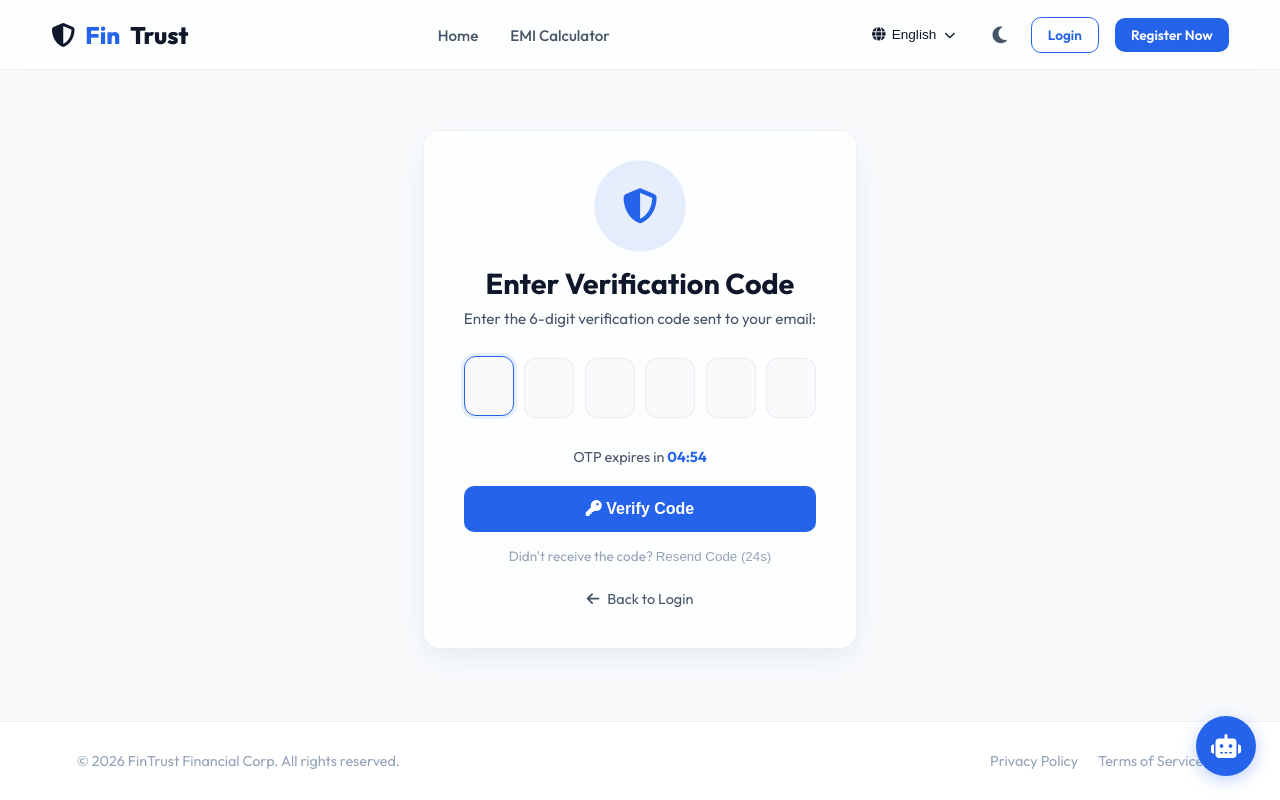
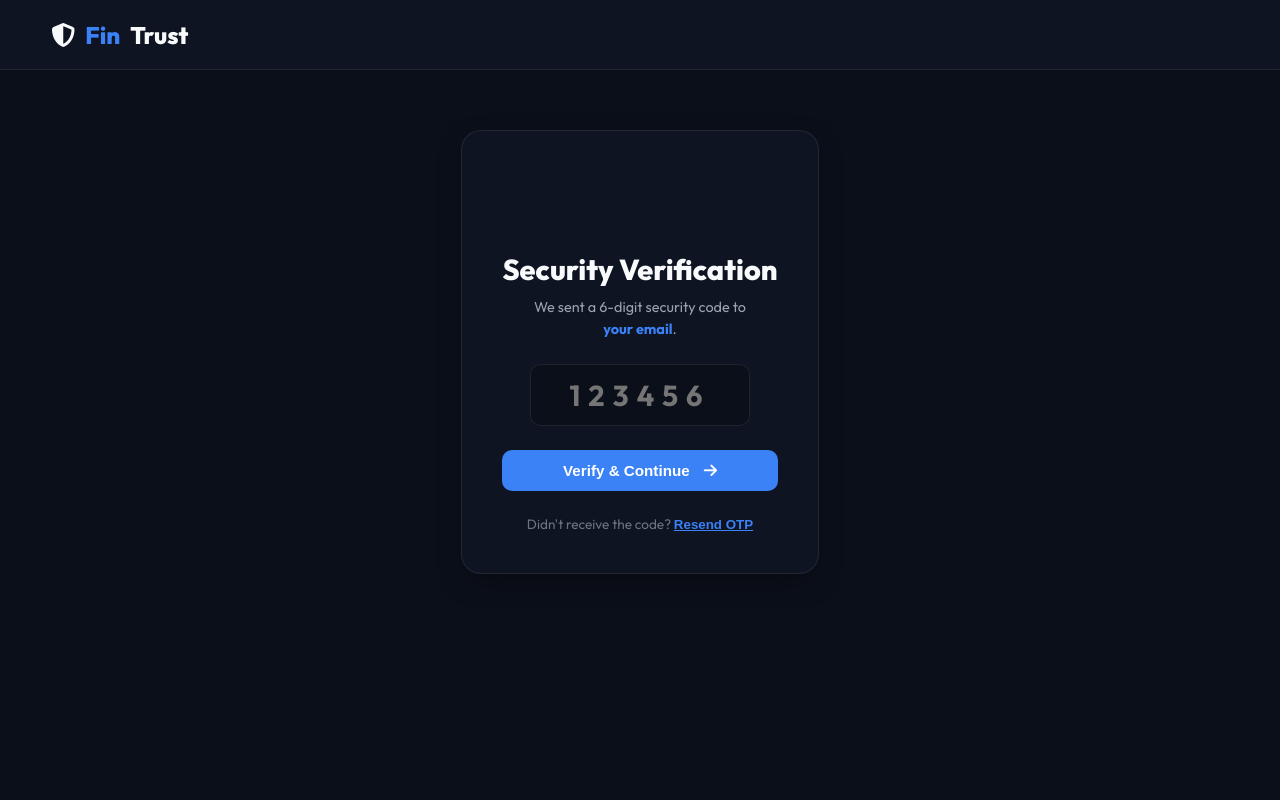
Before and after one commit to ayushchaudhary98012-commits/Fincheck2.o, a Flask app: template backend/templates/verify_otp.html in a window 1280 px wide. Run offline with Flask 3, Linux system fonts and the light colour scheme; the template is opened without the code that fills it, so the values that code supplies are empty; some libraries are stand-ins or nearby versions.

Commit message:
Add interactive live OTP hint and auto-fill helper for verification screen

```diff
--- a/backend/templates/verify_otp.html
+++ b/backend/templates/verify_otp.html
@@ -1,405 +1,152 @@
-{% extends "base.html" %}
+<!DOCTYPE html>
+<html lang="en" data-theme="dark">
+<head>
+    <meta charset="UTF-8">
+    <meta name="viewport" content="width=device-width, initial-scale=1.0">
+    <title>FinTrust | Verify Passcode</title>
+    <link rel="stylesheet" href="https://cdnjs.cloudflare.com/ajax/libs/font-awesome/6.4.0/css/all.min.css">
+    <link rel="stylesheet" href="static/css/styles.css">
+    <script>
+        (function() {
+            const storedTheme = localStorage.getItem('fintrust_theme') || 'dark';
+            document.documentElement.setAttribute('data-theme', storedTheme);
+        })();
+    </script>
+</head>
+<body>
+    <nav class="navbar">
+        <a href="index.html" class="nav-brand">
+            <i class="fas fa-shield-halved"></i>
+            <span>Fin</span> Trust
+        </a>
+    </nav>
 
-{% block title %}FinTrust | Two-Factor Verification{% endblock %}
+    <main class="main-content" style="max-width: 450px; margin: 60px auto; padding: 0 20px;">
+        <div class="glass-panel" style="padding: 40px; border-radius: 20px; text-align: center;">
+            <div style="font-size: 3rem; color: var(--primary); margin-bottom: 20px;">
+                <i class="fas fa-shield-check"></i>
+            </div>
 
-{% block content %}
-<style>
-    .otp-card {
-        max-width: 480px;
-        margin: 60px auto;
-        padding: 40px;
-        text-align: center;
-    }
+            <h2 style="font-size: 1.8rem; font-weight: 800; color: var(--text-primary); margin-bottom: 10px;">Security Verification</h2>
+            <p style="color: var(--text-secondary); font-size: 0.9rem; margin-bottom: 24px; line-height: 1.5;">
+                We sent a 6-digit security code to <br><strong id="display-email" style="color: var(--primary);">your email</strong>.
+            </p>
 
-    .security-icon {
-        width: 70px;
-        height: 70px;
-        border-radius: 50%;
-        background-color: var(--primary-light);
-        color: var(--primary);
-        display: inline-flex;
-        align-items: center;
-        justify-content: center;
-        font-size: 2.2rem;
-        margin-bottom: 24px;
-        animation: pulse 2s infinite;
-    }
+            <form id="otp-form">
+                <input type="hidden" id="otp-email" name="email">
 
-    .otp-title {
-        font-size: 1.8rem;
-        font-weight: 700;
-        margin-bottom: 8px;
-        color: var(--text-primary);
-    }
+                <div style="display: flex; gap: 10px; justify-content: center; margin-bottom: 24px;">
+                    <input type="text" maxlength="6" id="otp-input" class="form-control" placeholder="123456" style="text-align: center; font-size: 1.8rem; letter-spacing: 8px; font-weight: 700; width: 220px;" required>
+                </div>
 
-    .otp-subtitle {
-        color: var(--text-secondary);
-        font-size: 0.95rem;
-        margin-bottom: 30px;
-    }
+                <button type="submit" id="btn-verify" class="btn btn-primary" style="width: 100%; padding: 12px; font-weight: 600;">
+                    Verify & Continue <i class="fas fa-arrow-right" style="margin-left: 6px;"></i>
+                </button>
+            </form>
 
-    .otp-email-highlight {
-        font-weight: 600;
-        color: var(--text-primary);
-    }
+            <div style="margin-top: 24px; font-size: 0.85rem; color: var(--text-muted);">
+                Didn't receive the code?
+                <button id="btn-resend" style="background: none; border: none; color: var(--primary); font-weight: 600; cursor: pointer; text-decoration: underline;">Resend OTP</button>
+            </div>
+        </div>
+    </main>
 
-    .otp-input-group {
-        display: flex;
-        justify-content: space-between;
-        gap: 8px;
-        margin: 30px 0;
-    }
+    <script src="static/js/config.js"></script>
+    <script src="static/js/app.js"></script>
+    <script>
+        document.addEventListener('DOMContentLoaded', async () => {
+            const urlParams = new URLSearchParams(window.location.search);
+            const email = urlParams.get('email') || '';
 
-    .otp-box {
-        width: 50px;
-        height: 60px;
-        font-size: 1.8rem;
-        font-weight: 700;
-        text-align: center;
-        border-radius: 12px;
-        border: 1px solid var(--glass-border);
-        background-color: var(--bg-primary);
-        color: var(--text-primary);
-        transition: var(--transition);
-    }
+            document.getElementById('otp-email').value = email;
+            if (email) {
+                document.getElementById('display-email').innerText = email;
 
-    .otp-box:focus {
-        outline: none;
-        border-color: var(--primary);
-        box-shadow: 0 0 0 3px var(--primary-light);
-        transform: translateY(-2px);
-    }
+                // Fetch live verification code helper for testing convenience
+                try {
+                    const res = await apiFetch(`/dev/get-otp/${encodeURIComponent(email)}`);
+                    if (res.ok) {
+                        const data = await res.json();
+                        if (data.otp) {
+                            let hintDiv = document.getElementById('otp-demo-hint');
+                            if (!hintDiv) {
+                                hintDiv = document.createElement('div');
+                                hintDiv.id = 'otp-demo-hint';
+                                hintDiv.style.cssText = "margin-top: 18px; padding: 12px; background: rgba(59, 130, 246, 0.15); border: 1px solid rgba(59, 130, 246, 0.3); border-radius: 12px; font-size: 0.85rem; color: #60a5fa; cursor: pointer; transition: all 0.2s ease;";
+                                document.getElementById('otp-form').appendChild(hintDiv);
+                            }
+                            hintDiv.innerHTML = `🔑 <strong>Live Verification Passcode:</strong> <span style="font-family: monospace; font-weight: 800; font-size: 1.2rem; letter-spacing: 3px; color: #fff; background: rgba(255,255,255,0.1); padding: 2px 8px; border-radius: 6px;">${data.otp}</span><br><small style="color: #94a3b8; margin-top: 4px; display: inline-block;">(Click box to auto-fill passcode)</small>`;
+                            hintDiv.onclick = () => {
+                                document.getElementById('otp-input').value = data.otp;
+                                showToast('Passcode auto-filled!', 'info');
+                            };
+                        }
+                    }
+                } catch (e) {
+                    console.log("OTP hint fetch skipped:", e);
+                }
+            }
 
-    .timer-container {
-        margin: 20px 0;
-        font-size: 0.9rem;
-        color: var(--text-secondary);
-    }
+            document.getElementById('otp-form').addEventListener('submit', async (e) => {
+                e.preventDefault();
+                const otp = document.getElementById('otp-input').value.trim();
+                const submitBtn = document.getElementById('btn-verify');
 
-    .timer-count {
-        font-weight: 700;
-        color: var(--primary);
-    }
+                submitBtn.disabled = true;
+                submitBtn.innerHTML = '<i class="fas fa-spinner fa-spin"></i> Verifying...';
 
-    .btn-verify {
-        width: 100%;
-        padding: 14px;
-        font-size: 1rem;
-        margin-bottom: 15px;
-    }
+                try {
+                    const response = await apiFetch('/api/auth/verify-otp', {
+                        method: 'POST',
+                        body: JSON.stringify({ email, otp })
+                    });
+                    const data = await response.json();
 
-    .resend-container {
-        font-size: 0.85rem;
-        color: var(--text-muted);
-    }
-
-    .resend-link {
-        color: var(--primary);
-        text-decoration: none;
-        font-weight: 600;
-        background: none;
-        border: none;
-        padding: 0;
-        cursor: pointer;
-        transition: var(--transition);
-    }
-
-    .resend-link:disabled {
-        color: var(--text-muted);
-        cursor: not-allowed;
-        font-weight: 500;
-    }
-
-    .back-link {
-        display: inline-flex;
-        align-items: center;
-        gap: 8px;
-        color: var(--text-secondary);
-        text-decoration: none;
-        font-size: 0.9rem;
-        margin-top: 25px;
-        transition: var(--transition);
-    }
-
-    .back-link:hover {
-        color: var(--primary);
-    }
-
-    @keyframes pulse {
-        0% {
-            box-shadow: 0 0 0 0 rgba(37, 99, 235, 0.4);
-        }
-        70% {
-            box-shadow: 0 0 0 15px rgba(37, 99, 235, 0);
-        }
-        100% {
-            box-shadow: 0 0 0 0 rgba(37, 99, 235, 0);
-        }
-    }
-
-    .spinner-loader {
-        display: none;
-        margin-right: 8px;
-    }
-</style>
-
-<div class="glass-panel otp-card">
-    <div class="security-icon">
-        <i class="fas fa-shield-halved"></i>
-    </div>
-
-    <h2 class="otp-title">Enter Verification Code</h2>
-    <p class="otp-subtitle">Enter the 6-digit verification code sent to your email:<br>
-        <span class="otp-email-highlight">{{ email }}</span>
-    </p>
-
-    <form id="form-otp" autocomplete="off">
-        <div class="otp-input-group">
-            <input type="text" class="otp-box" maxlength="1" data-index="1" pattern="[0-9]*" inputmode="numeric" required autofocus>
-            <input type="text" class="otp-box" maxlength="1" data-index="2" pattern="[0-9]*" inputmode="numeric" required>
-            <input type="text" class="otp-box" maxlength="1" data-index="3" pattern="[0-9]*" inputmode="numeric" required>
-            <input type="text" class="otp-box" maxlength="1" data-index="4" pattern="[0-9]*" inputmode="numeric" required>
-            <input type="text" class="otp-box" maxlength="1" data-index="5" pattern="[0-9]*" inputmode="numeric" required>
-            <input type="text" class="otp-box" maxlength="1" data-index="6" pattern="[0-9]*" inputmode="numeric" required>
-        </div>
-
-        <div class="timer-container">
-            OTP expires in <span class="timer-count" id="expiry-timer">05:00</span>
-        </div>
-
-        <button type="submit" id="btn-verify" class="btn btn-primary btn-verify">
-            <i class="fas fa-circle-notch fa-spin spinner-loader" id="verify-spinner"></i>
-            <span id="verify-text"><i class="fas fa-key"></i> Verify Code</span>
-        </button>
-    </form>
-
-    <div class="resend-container">
-        Didn't receive the code?
-        <button id="btn-resend" class="resend-link" disabled>Resend Code (30s)</button>
-    </div>
-
-    <a href="/login" class="back-link">
-        <i class="fas fa-arrow-left"></i> Back to Login
-    </a>
-</div>
-{% endblock %}
-
-{% block scripts %}
-<script>
-    document.addEventListener('DOMContentLoaded', () => {
-        const otpBoxes = document.querySelectorAll('.otp-box');
-        const formOtp = document.getElementById('form-otp');
-        const btnVerify = document.getElementById('btn-verify');
-        const verifyText = document.getElementById('verify-text');
-        const verifySpinner = document.getElementById('verify-spinner');
-        const btnResend = document.getElementById('btn-resend');
-        const expiryTimer = document.getElementById('expiry-timer');
-
-        const emailAddress = "{{ email }}";
-
-        // Timer settings
-        let expirySeconds = 300; // 5 minutes
-        let resendSeconds = 30; // 30 seconds resend lock
-        let expiryInterval = null;
-        let resendInterval = null;
-
-        function startExpiryTimer() {
-            clearInterval(expiryInterval);
-            expirySeconds = 300;
-            updateExpiryDisplay();
-
-            expiryInterval = setInterval(() => {
-                expirySeconds--;
-                updateExpiryDisplay();
-
-                if (expirySeconds <= 0) {
-                    clearInterval(expiryInterval);
-                    btnVerify.disabled = true;
-                    btnVerify.style.opacity = '0.5';
-                    btnVerify.style.cursor = 'not-allowed';
-                    verifyText.innerHTML = '<i class="fas fa-triangle-exclamation"></i> Code Expired';
-                    showToast('OTP has expired. Please request a new code.', 'error');
-
-                    // Enable resend immediately if expired
-                    btnResend.disabled = false;
-                    btnResend.innerText = "Generate New OTP";
-                }
-            }, 1000);
-        }
-
-        function updateExpiryDisplay() {
-            const minutes = Math.floor(expirySeconds / 60);
-            const seconds = expirySeconds % 60;
-            expiryTimer.innerText = `${String(minutes).padStart(2, '0')}:${String(seconds).padStart(2, '0')}`;
-        }
-
-        function startResendTimer() {
-            clearInterval(resendInterval);
-            resendSeconds = 30;
-            btnResend.disabled = true;
-            btnResend.innerText = `Resend Code (${resendSeconds}s)`;
-
-            resendInterval = setInterval(() => {
-                resendSeconds--;
-                if (resendSeconds <= 0) {
-                    clearInterval(resendInterval);
-                    btnResend.disabled = false;
-                    btnResend.innerText = "Resend Code";
-                } else {
-                    btnResend.innerText = `Resend Code (${resendSeconds}s)`;
-                }
-            }, 1000);
-        }
-
-        // Initial setup
-        startExpiryTimer();
-        startResendTimer();
-
-        // OTP Inputs Interactivity
-        otpBoxes.forEach((box, index) => {
-            box.addEventListener('input', (e) => {
-                // Keep only numeric values
-                box.value = box.value.replace(/[^0-9]/g, '');
-
-                if (box.value.length === 1 && index < otpBoxes.length - 1) {
-                    otpBoxes[index + 1].focus();
+                    if (data.success) {
+                        showToast('Verification successful!', 'success');
+                        const role = (data.user && data.user.role) || data.role || 'applicant';
+                        let targetPage = 'applicant_dashboard.html';
+                        if (role === 'admin') targetPage = 'admin_dashboard.html';
+                        else if (role === 'lender') targetPage = 'lender_dashboard.html';
+                        setTimeout(() => { window.location.href = targetPage; }, 800);
+                    } else {
+                        showToast(data.error || 'Invalid passcode.', 'error');
+                    }
+                } catch (err) {
+                    showToast('Verification error.', 'error');
+                } finally {
+                    submitBtn.disabled = false;
+                    submitBtn.innerHTML = 'Verify & Continue <i class="fas fa-arrow-right"></i>';
                 }
             });
 
-            box.addEventListener('keydown', (e) => {
-                if (e.key === 'Backspace' && box.value.length === 0 && index > 0) {
-                    otpBoxes[index - 1].focus();
-                }
-            });
-
-            box.addEventListener('paste', (e) => {
-                e.preventDefault();
-                const pastedData = (e.clipboardData || window.clipboardData).getData('text');
-                const cleanData = pastedData.replace(/[^0-9]/g, '').substring(0, 6);
-
-                if (cleanData.length > 0) {
-                    for (let i = 0; i < cleanData.length; i++) {
-                        if (otpBoxes[i]) {
-                            otpBoxes[i].value = cleanData[i];
+            document.getElementById('btn-resend').addEventListener('click', async () => {
+                try {
+                    const res = await apiFetch('/api/auth/send-otp', {
+                        method: 'POST',
+                        body: JSON.stringify({ email })
+                    });
+                    const data = await res.json();
+                    if (data.success) {
+                        showToast('New OTP dispatched!', 'success');
+                        if (data.demo_otp) {
+                            document.getElementById('otp-input').value = data.demo_otp;
                         }
+                        const hintRes = await apiFetch(`/dev/get-otp/${encodeURIComponent(email)}`);
+                        if (hintRes.ok) {
+                            const hintData = await hintRes.json();
+                            if (hintData.otp && document.getElementById('otp-demo-hint')) {
+                                document.getElementById('otp-demo-hint').querySelector('span').innerText = hintData.otp;
+                            }
+                        }
+                    } else {
+                        showToast(data.error || 'Failed to resend OTP.', 'error');
                     }
-                    // Focus last box filled
-                    const targetFocusIndex = Math.min(cleanData.length, otpBoxes.length - 1);
-                    otpBoxes[targetFocusIndex].focus();
+                } catch (e) {
+                    showToast('Failed to resend OTP.', 'error');
                 }
             });
         });
-
-        // Form submission
-        formOtp.addEventListener('submit', (e) => {
-            e.preventDefault();
-
-            let code = "";
-            otpBoxes.forEach(box => code += box.value);
-
-            if (code.length !== 6) {
-                showToast("Please enter the full 6-digit code.", "error");
-                return;
-            }
-
-            // Set loading state
-            btnVerify.disabled = true;
-            verifySpinner.style.display = 'inline-block';
-            verifyText.innerText = "Verifying...";
-
-            fetch('/api/auth/verify-otp', {
-                method: 'POST',
-                headers: {
-                    'Content-Type': 'application/json'
-                },
-                body: JSON.stringify({
-                    email: emailAddress,
-                    otp: code
-                })
-            })
-            .then(res => res.json())
-            .then(data => {
-                if (data.success) {
-                    // Success state
-                    verifySpinner.className = 'fas fa-check-double';
-                    verifySpinner.style.color = 'var(--success)';
-                    verifyText.innerText = "Success! Redirecting...";
-                    showToast("Authentication successful! Redirecting to Dashboard.", "success");
-
-                    // Store JWT token locally
-                    if (data.token) {
-                        localStorage.setItem('jwt_token', data.token);
-                    }
-
-                    setTimeout(() => {
-                        // Redirect to the appropriate dashboard
-                        if (data.user.role === 'admin') {
-                            window.location.href = '/admin/dashboard';
-                        } else if (data.user.role === 'lender') {
-                            window.location.href = '/lender/dashboard';
-                        } else {
-                            window.location.href = '/applicant/dashboard';
-                        }
-                    }, 1200);
-                } else {
-                    // Reset button states
-                    btnVerify.disabled = false;
-                    verifySpinner.style.display = 'none';
-                    verifyText.innerHTML = '<i class="fas fa-key"></i> Verify Code';
-                    showToast(data.error || "Verification failed.", "error");
-                }
-            })
-            .catch(err => {
-                btnVerify.disabled = false;
-                verifySpinner.style.display = 'none';
-                verifyText.innerHTML = '<i class="fas fa-key"></i> Verify Code';
-                showToast("Something went wrong. Please try again.", "error");
-            });
-        });
-
-        // Resend Button Action
-        btnResend.addEventListener('click', () => {
-            btnResend.disabled = true;
-            btnResend.innerText = "Sending OTP...";
-
-            fetch('/api/auth/resend-otp', {
-                method: 'POST',
-                headers: {
-                    'Content-Type': 'application/json'
-                },
-                body: JSON.stringify({
-                    email: emailAddress
-                })
-            })
-            .then(res => res.json())
-            .then(data => {
-                if (data.success) {
-                    showToast("A new verification code has been sent.", "success");
-                    // Reset input fields
-                    otpBoxes.forEach(box => box.value = '');
-                    otpBoxes[0].focus();
-
-                    // Reset verify button state if it was disabled due to expiry
-                    btnVerify.disabled = false;
-                    btnVerify.style.opacity = '1';
-                    btnVerify.style.cursor = 'pointer';
-                    verifyText.innerHTML = '<i class="fas fa-key"></i> Verify Code';
-
-                    // Restart timers
-                    startExpiryTimer();
-                    startResendTimer();
-                } else {
-                    showToast(data.error || "Resend failed.", "error");
-                    btnResend.disabled = false;
-                    btnResend.innerText = "Resend Code";
-                }
-            })
-            .catch(err => {
-                showToast("Something went wrong. Please try again.", "error");
-                btnResend.disabled = false;
-                btnResend.innerText = "Resend Code";
-            });
-        });
-    });
-</script>
-{% endblock %}
+    </script>
+</body>
+</html>
```
Also changed, not shown: backend/verify_otp.html (+35 -1 lines), frontend/verify_otp.html (+35 -1 lines).
